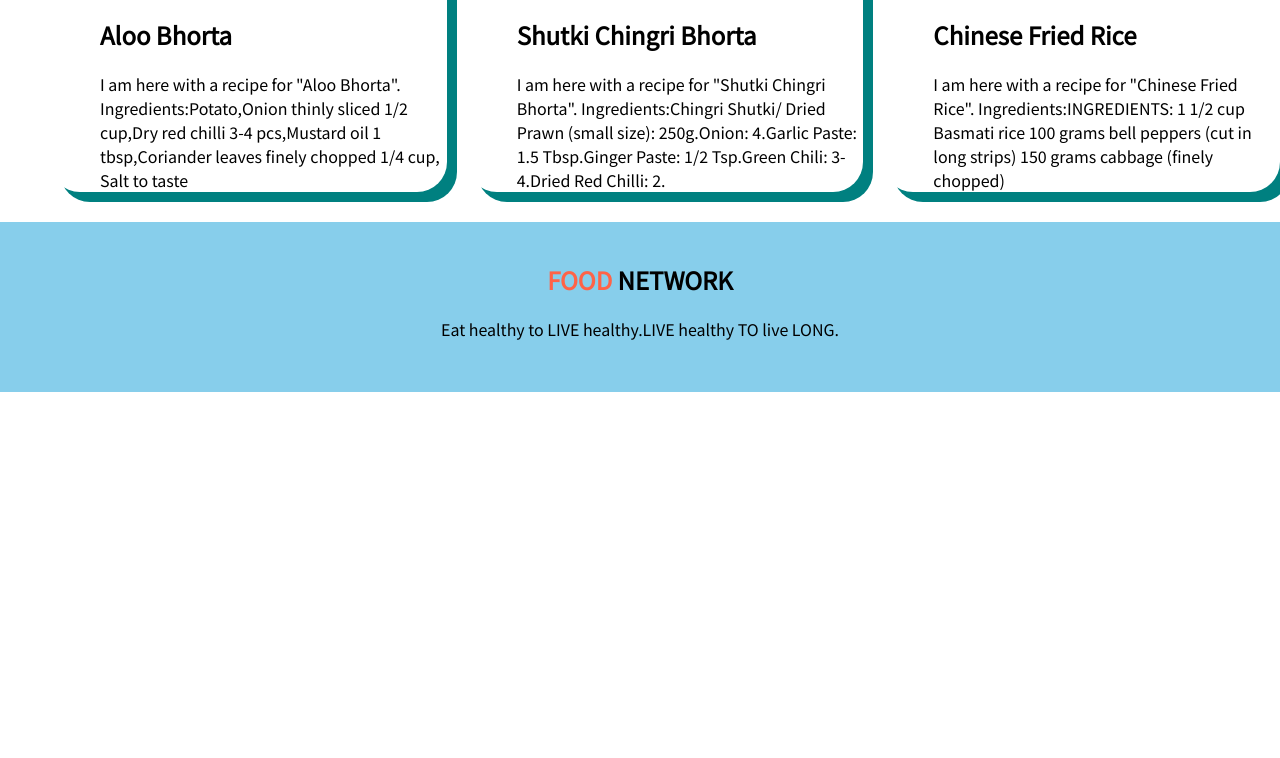
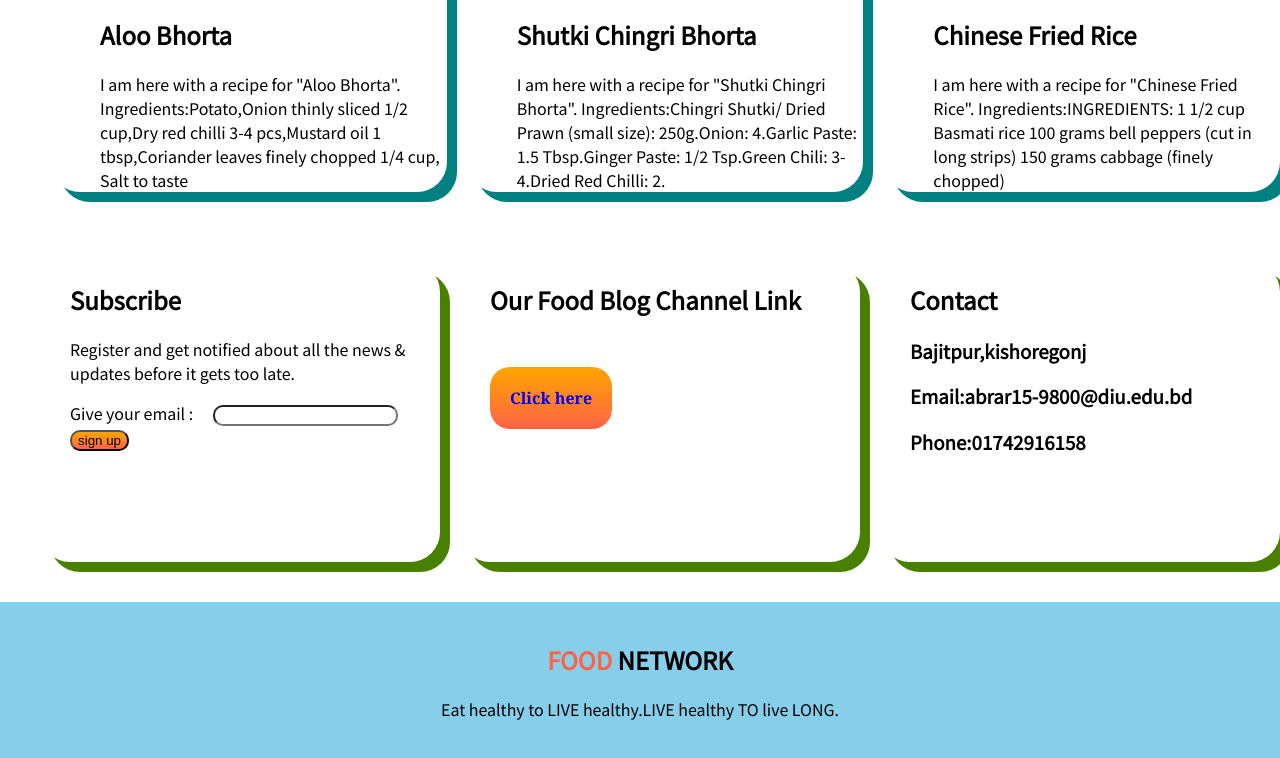
Before and after one commit to ABRARALVINIRAB/food-network, a plain HTML site: page index.html in a window 1280 px wide. Shown: the part 1554-2312 px from the top of the page. Before the commit the page ends 1946 px from the top, so only its background shows below. Drawn offline with Linux system fonts and the light colour scheme.

Commit message:
fourt-section

```diff
--- a/index.html
+++ b/index.html
@@ -38,7 +38,7 @@
 
     <section class="for-felx" id="for-flex-banner">
         <div class="half-width">
-            <img src="images/Person Image.png" class="for-image" id="for-second-image" alt="It's an image">
+            <img src="images/burger.png" class="for-image" id="for-second-image" alt="It's an image">
         </div>
         <div class="half-width">
             <h1 class="for-h1">
@@ -64,7 +64,7 @@
                 My Recepies
             </h1>
             <p>
-                Aloo Bhorta,Shutki Chingri Bhorta,chinese Fried Rice
+                Aloo Bhorta,Shutki Chingri Bhorta,chinese Fried Rice.
 
             </p>
         </div>
@@ -128,6 +128,45 @@
         </div>
     </section>
 
+    <section class="for-felx" id="for-fourt-section">
+        <div class="for-last-box-shadow">
+            <h1>
+                Subscribe
+            </h1>
+            <p>
+                Register and get notified about all the news & updates before it gets too late.
+            </p>
+            Give your email :<input type="email" name="" id="for-email">
+            <button id="button-id-for-signup">sign up</button>
+        </div>
+
+        <div class="for-last-box-shadow">
+            <h1>
+                Our Food Blog Channel Link
+            </h1> <br> <br>
+            <a href="https://www.youtube.com/channel/UCjsKJNC88Hus96W0kfjkstw" target="_blank" class="for-anchor"> Click
+                here </a>
+
+        </div>
+
+        <div class="for-last-box-shadow">
+
+            <h1>
+                Contact
+            </h1>
+            <h3>
+                Bajitpur,kishoregonj
+            </h3>
+            <h3>
+                Email:abrar15-9800@diu.edu.bd
+            </h3>
+            <h3>
+                Phone:01742916158
+            </h3>
+
+        </div>
+    </section>
+
     <section id="for-footer">
         <h1>
             <span id="for-food">FOOD</span>
--- a/style.css
+++ b/style.css
@@ -81,12 +81,41 @@
     border-radius: 20px;
 
 }
+
 .first-box h1{
     padding-left: 20px;
 }
 .first-box p{
     padding-left: 20px;
 }
+.for-last-box-shadow{
+    width: 30%;
+    height: 300px;
+
+    border-radius: 30px;
+
+    margin-left: 20px;
+    box-shadow: 10px 10px  rgb(73, 128, 0);
+    padding-left: 30px
+}
+#for-fourt-section{
+    margin-top: 40px;
+    margin-bottom: 40px;
+    padding-left: 20px;
+}
+
+#for-email{
+    margin-left: 20px;
+    border-radius: 10px;
+}
+#button-id-for-signup{
+    border-radius: 10px;
+    background-image: linear-gradient(orange,tomato);
+}
+
+
+
+
 #for-footer{
     width: 100%;
     height: 150px;
```
Also changed, not shown: images/burger.png (added), images/person.png (added).
